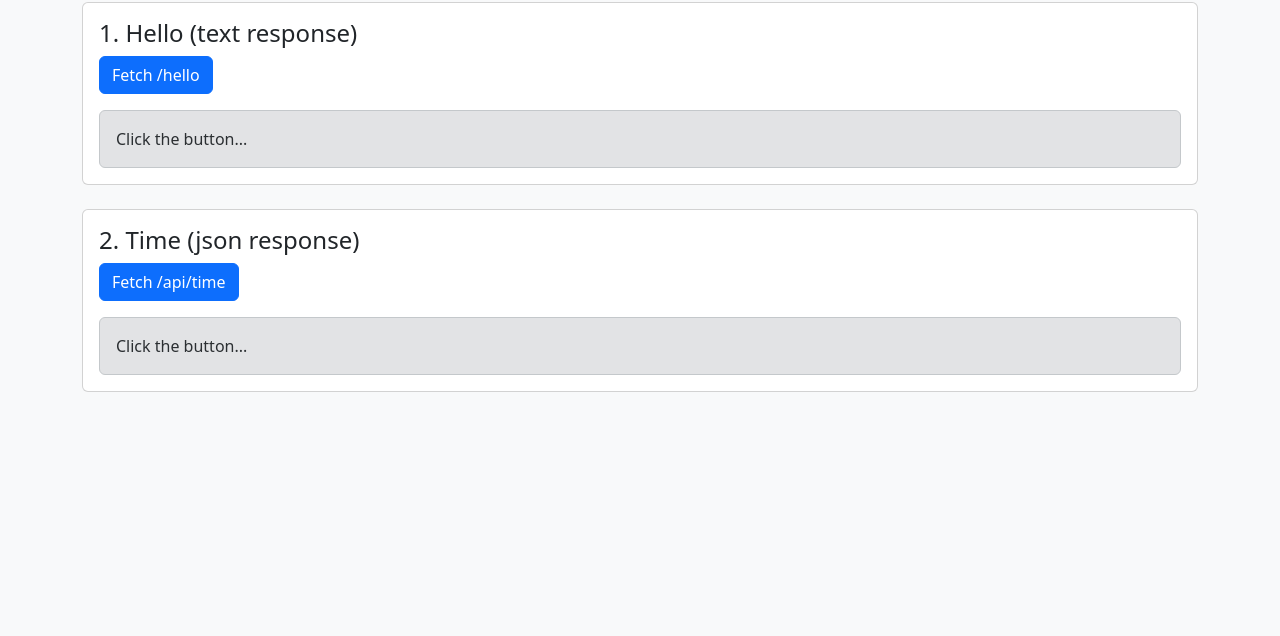
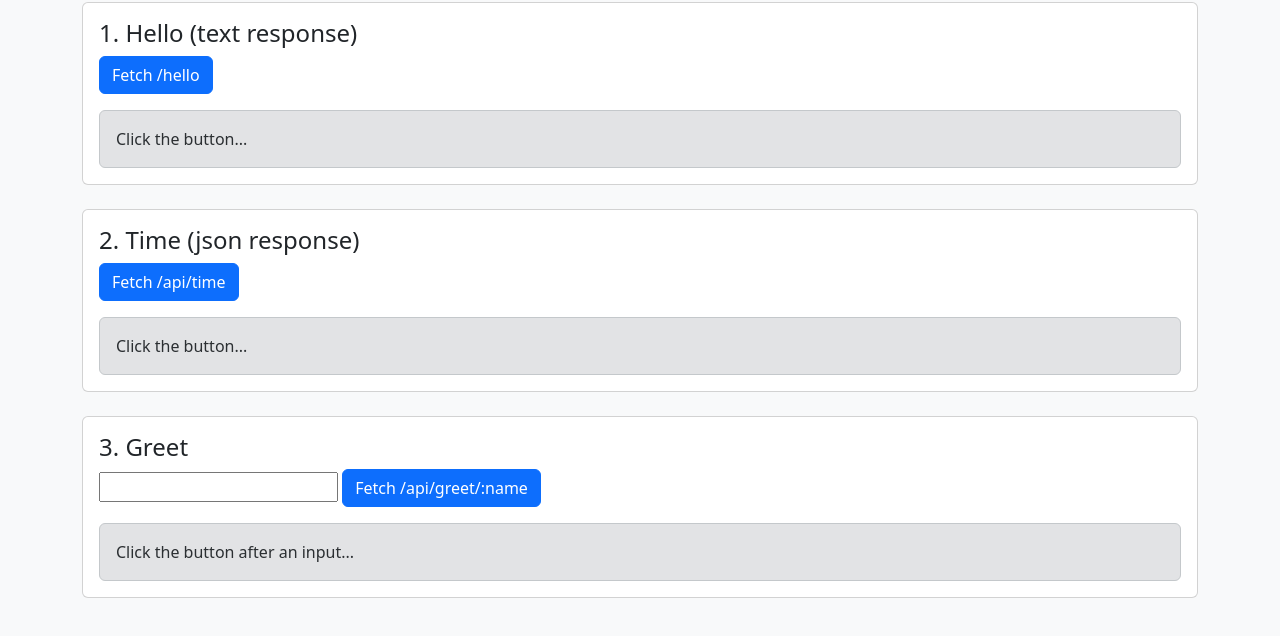
Before and after one commit to melliemais/melliemais.server.io, a website: page fetch-lab/public/index.html in a window 1280 px wide. Shown: the part 94-730 px from the top of the page. Drawn offline with nearby package versions, Linux system fonts and the light colour scheme.

Commit message:
B.3 html

```diff
--- a/fetch-lab/public/index.html
+++ b/fetch-lab/public/index.html
@@ -38,6 +38,19 @@
         class="alert alert-secondary mt-3 mb-0"
         role="alert">
         Click the button...
+      </div>
+    </div>
+  </section>
+
+  <section id="greet-section" class="card mb-4">
+    <div class="card-body">
+      <h2 class="h4">3. Greet</h2>
+      <input id="greet-input">
+      <button id="greet-btn" class="btn btn-primary">
+        Fetch /api/greet/:name
+      </button>
+      <div id="greet-result" class="alert alert-secondary mt-3 mb-0" role="alert">
+        Click the button after an input...
       </div>
     </div>
   </section>
@@ -91,6 +104,10 @@
         });
     })
 
+    // B.3
+
+
+
 
   </script>
 </main>
```
